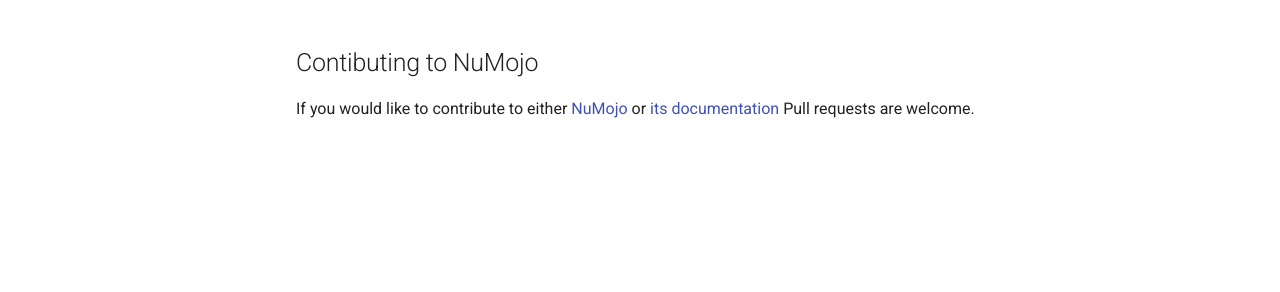
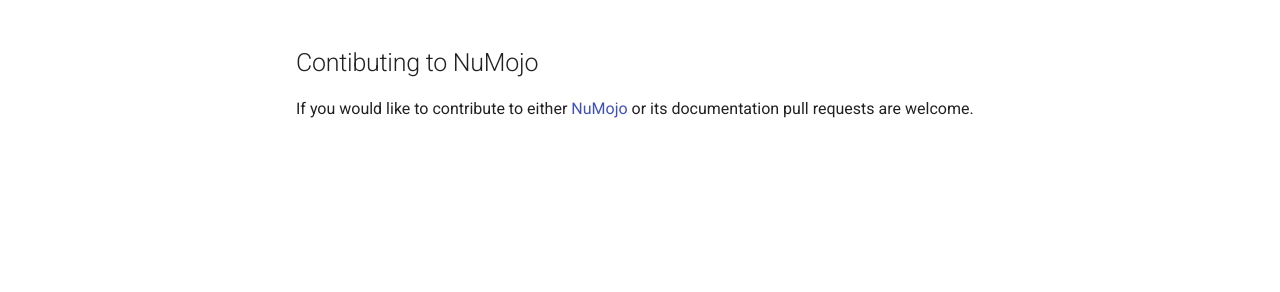
Before and after one commit to Mojo-Numerics-and-Algorithms-group/NuMojo, an MkDocs documentation site: the page built from docs/readthedocs/docs/index.md, in a window 1280 px wide. Shown: the part 317-609 px from the top of the page. Built offline with MkDocs 1.6.1 and Material for MkDocs 9.7.7, drawn with Linux system fonts in a browser that asks for light colours; part of the change alters nothing that is shown.

```diff
--- a/docs/readthedocs/docs/index.md
+++ b/docs/readthedocs/docs/index.md
@@ -12,4 +12,4 @@ NuMojo is an numerics library for [Mojo](https://www.modular.com/mojo) similiar
 
 ## Contibuting to NuMojo
 
-If you would like to contribute to either [NuMojo](https://github.com/Mojo-Numerics-and-Algorithms-group/NuMojo) or [its documentation](https://github.com/Mojo-Numerics-and-Algorithms-group/NuMojo-Docs) Pull requests are welcome.
+If you would like to contribute to either [NuMojo](https://github.com/Mojo-Numerics-and-Algorithms-group/NuMojo) or its documentation pull requests are welcome.
```
